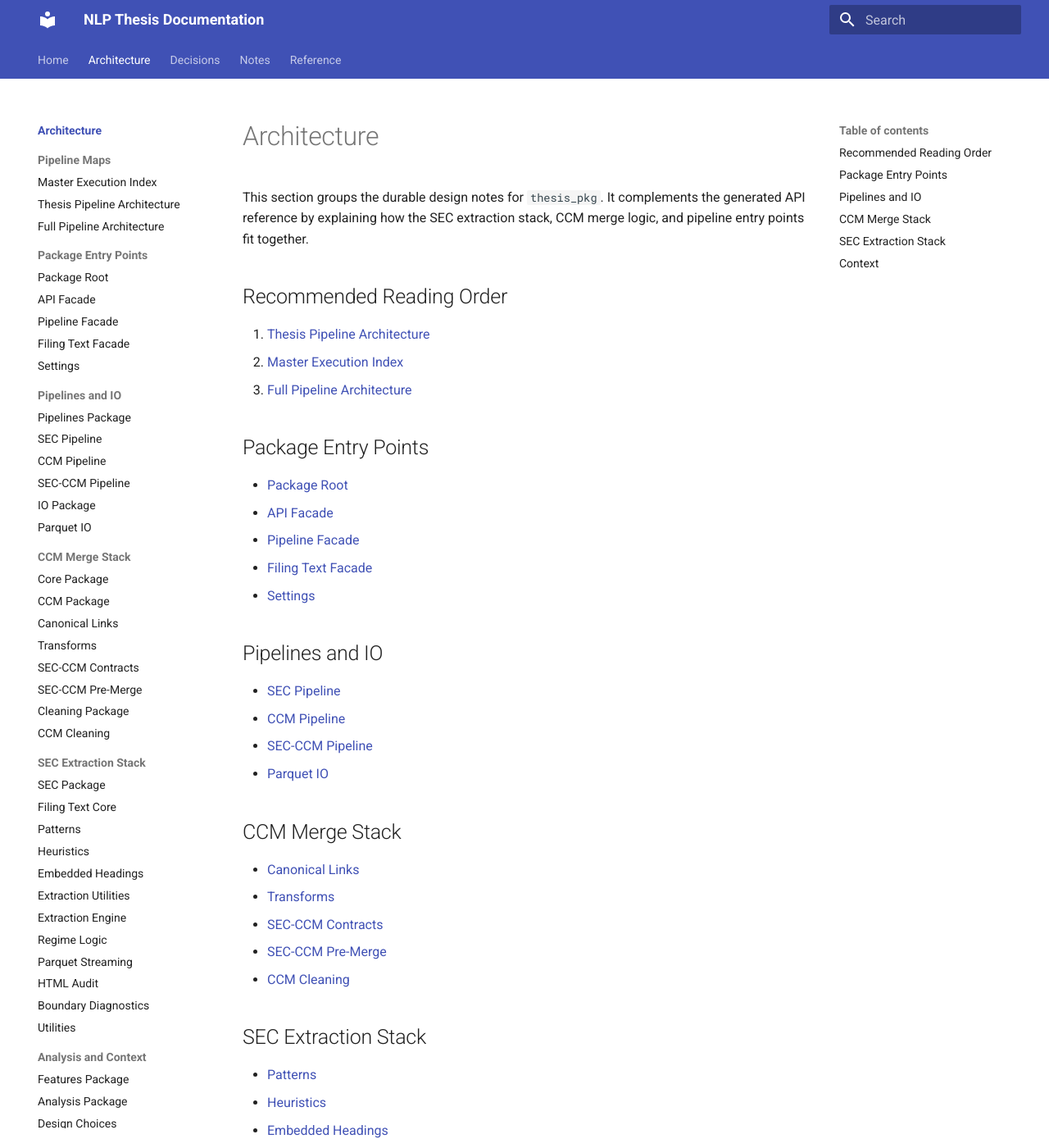
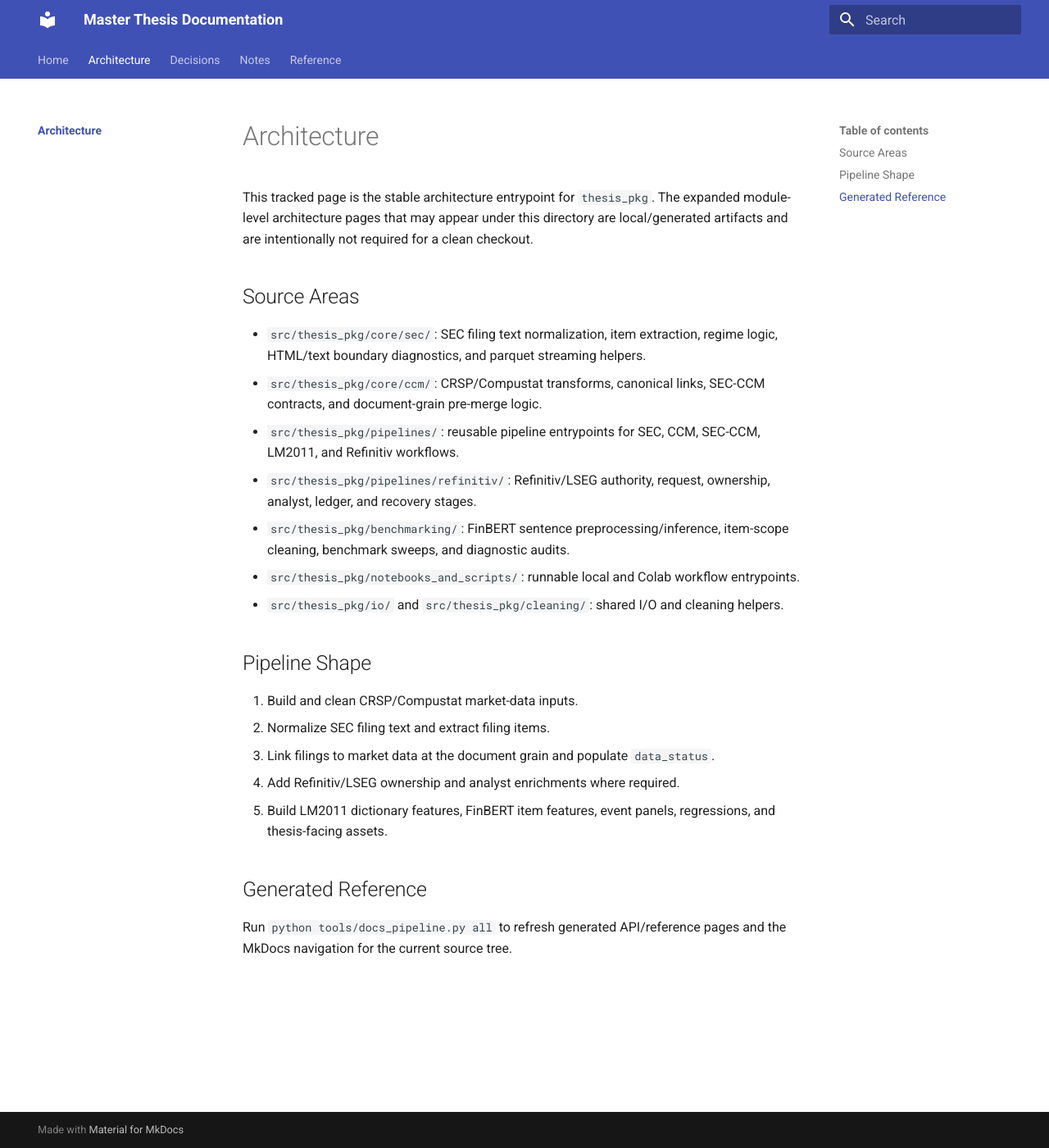
Before and after one commit to Erew42/NLP_Thesis, an MkDocs documentation site: the page built from docs/architecture/index.md, in a window 1280 px wide and 1400 px high. Shown: the whole window at 82% size. Built offline with MkDocs 1.6.1 and Material for MkDocs 9.7.7, drawn with Linux system fonts in a browser that asks for light colours; some of the changed text lies outside the part shown.

```diff
--- a/docs/architecture/index.md
+++ b/docs/architecture/index.md
@@ -1,50 +1,38 @@
 # Architecture
 
-This section groups the durable design notes for `thesis_pkg`. It complements the generated API reference by explaining how the SEC extraction stack, CCM merge logic, and pipeline entry points fit together.
+This tracked page is the stable architecture entrypoint for `thesis_pkg`. The
+expanded module-level architecture pages that may appear under this directory
+are local/generated artifacts and are intentionally not required for a clean
+checkout.
 
-## Recommended Reading Order
+## Source Areas
 
-1. [Thesis Pipeline Architecture](FINAL_THESIS_PIPELINE.md)
-2. [Master Execution Index](00_master_index.md)
-3. [Full Pipeline Architecture](FULL_PIPELINE_ARCHITECTURE.md)
+- `src/thesis_pkg/core/sec/`: SEC filing text normalization, item extraction,
+  regime logic, HTML/text boundary diagnostics, and parquet streaming helpers.
+- `src/thesis_pkg/core/ccm/`: CRSP/Compustat transforms, canonical links,
+  SEC-CCM contracts, and document-grain pre-merge logic.
+- `src/thesis_pkg/pipelines/`: reusable pipeline entrypoints for SEC, CCM,
+  SEC-CCM, LM2011, and Refinitiv workflows.
+- `src/thesis_pkg/pipelines/refinitiv/`: Refinitiv/LSEG authority, request,
+  ownership, analyst, ledger, and recovery stages.
+- `src/thesis_pkg/benchmarking/`: FinBERT sentence preprocessing/inference,
+  item-scope cleaning, benchmark sweeps, and diagnostic audits.
+- `src/thesis_pkg/notebooks_and_scripts/`: runnable local and Colab workflow
+  entrypoints.
+- `src/thesis_pkg/io/` and `src/thesis_pkg/cleaning/`: shared I/O and cleaning
+  helpers.
 
-## Package Entry Points
+## Pipeline Shape
 
-- [Package Root](16___init__.md)
-- [API Facade](14_api.md)
-- [Pipeline Facade](17_pipeline.md)
-- [Filing Text Facade](18_filing_text.md)
-- [Settings](01_settings.md)
+1. Build and clean CRSP/Compustat market-data inputs.
+2. Normalize SEC filing text and extract filing items.
+3. Link filings to market data at the document grain and populate
+   `data_status`.
+4. Add Refinitiv/LSEG ownership and analyst enrichments where required.
+5. Build LM2011 dictionary features, FinBERT item features, event panels,
+   regressions, and thesis-facing assets.
 
-## Pipelines and IO
+## Generated Reference
 
-- [SEC Pipeline](25_sec_pipeline.md)
-- [CCM Pipeline](22_ccm_pipeline.md)
-- [SEC-CCM Pipeline](19_sec_ccm_pipeline.md)
-- [Parquet IO](26_parquet.md)
-
-## CCM Merge Stack
-
-- [Canonical Links](24_canonical_links.md)
-- [Transforms](23_transforms.md)
-- [SEC-CCM Contracts](21_sec_ccm_contracts.md)
-- [SEC-CCM Pre-Merge](20_sec_ccm_premerge.md)
-- [CCM Cleaning](13_ccm_cleaning.md)
-
-## SEC Extraction Stack
-
-- [Patterns](32_patterns.md)
-- [Heuristics](29_heuristics.md)
-- [Embedded Headings](08_embedded_headings.md)
-- [Extraction Utilities](33_extraction_utils.md)
-- [Extraction Engine](28_extraction.md)
-- [Regime Logic](31_regime.md)
-- [Parquet Streaming](06_parquet_stream.md)
-- [HTML Audit](07_html_audit.md)
-- [Boundary Diagnostics](05_suspicious_boundary_diagnostics.md)
-- [Utilities](30_utilities.md)
-
-## Context
-
-- [Design Choices](98_design_choices.md)
-- [Literature Mapping](99_literature_mapping.md)
+Run `python tools/docs_pipeline.py all` to refresh generated API/reference pages
+and the MkDocs navigation for the current source tree.
--- a/mkdocs.yml
+++ b/mkdocs.yml
@@ -1,7 +1,9 @@
-site_name: NLP Thesis Documentation
+site_name: Master Thesis Documentation
 site_description: Documentation for thesis_pkg SEC extraction, SEC-CCM linking, and analysis tooling.
 site_url: ""
 repo_url: ""
+exclude_docs: |
+  reference/builder_semantics*.md
 
 theme:
   name: material
@@ -43,58 +45,9 @@ nav:
   - Home: index.md
   - Architecture:
     - Overview: architecture/index.md
-    - Pipeline Maps:
-      - Master Execution Index: architecture/00_master_index.md
-      - Thesis Pipeline Architecture: architecture/FINAL_THESIS_PIPELINE.md
-      - Full Pipeline Architecture: architecture/FULL_PIPELINE_ARCHITECTURE.md
-    - Package Entry Points:
-      - Package Root: architecture/16___init__.md
-      - API Facade: architecture/14_api.md
-      - Pipeline Facade: architecture/17_pipeline.md
-      - Filing Text Facade: architecture/18_filing_text.md
-      - Settings: architecture/01_settings.md
-    - Pipelines and IO:
-      - Pipelines Package: architecture/02___init__.md
-      - SEC Pipeline: architecture/25_sec_pipeline.md
-      - CCM Pipeline: architecture/22_ccm_pipeline.md
-      - SEC-CCM Pipeline: architecture/19_sec_ccm_pipeline.md
-      - IO Package: architecture/03___init__.md
-      - Parquet IO: architecture/26_parquet.md
-    - CCM Merge Stack:
-      - Core Package: architecture/11___init__.md
-      - CCM Package: architecture/10___init__.md
-      - Canonical Links: architecture/24_canonical_links.md
-      - Transforms: architecture/23_transforms.md
-      - SEC-CCM Contracts: architecture/21_sec_ccm_contracts.md
-      - SEC-CCM Pre-Merge: architecture/20_sec_ccm_premerge.md
-      - Cleaning Package: architecture/12___init__.md
-      - CCM Cleaning: architecture/13_ccm_cleaning.md
-    - SEC Extraction Stack:
-      - SEC Package: architecture/09___init__.md
-      - Filing Text Core: architecture/27_filing_text.md
-      - Patterns: architecture/32_patterns.md
-      - Heuristics: architecture/29_heuristics.md
-      - Embedded Headings: architecture/08_embedded_headings.md
-      - Extraction Utilities: architecture/33_extraction_utils.md
-      - Extraction Engine: architecture/28_extraction.md
-      - Regime Logic: architecture/31_regime.md
-      - Parquet Streaming: architecture/06_parquet_stream.md
-      - HTML Audit: architecture/07_html_audit.md
-      - Boundary Diagnostics: architecture/05_suspicious_boundary_diagnostics.md
-      - Utilities: architecture/30_utilities.md
-    - Analysis and Context:
-      - Features Package: architecture/04___init__.md
-      - Analysis Package: architecture/15___init__.md
-      - Design Choices: architecture/98_design_choices.md
-      - Literature Mapping: architecture/99_literature_mapping.md
   - Decisions: decisions/index.md
   - Notes:
-    - Overview: other/index.md
-    - DataStatus Reference: other/data_status.md
-    - SEC-CCM Pre-Merge Contract: other/sec_ccm_premerge.md
-    - CCM Code Review: other/ccm_code_review.md
     - Docstring Audit Report: docstring_audit_report.md
-    - Behavior Evidence Plan: other/PLAN_P2_Mcdoc.md
   # BEGIN AUTO-REFERENCE-NAV
   - Reference:
     - Overview: reference/index.md
@@ -102,6 +55,30 @@ nav:
     - thesis_pkg: reference/__init__.md
     - analysis:
       - Overview: reference/analysis/__init__.md
+    - benchmarking:
+      - Overview: reference/benchmarking/__init__.md
+      - contracts: reference/benchmarking/contracts.md
+      - finbert_analysis: reference/benchmarking/finbert_analysis.md
+      - finbert_benchmark: reference/benchmarking/finbert_benchmark.md
+      - finbert_bucket_length_tuning: reference/benchmarking/finbert_bucket_length_tuning.md
+      - finbert_dataset: reference/benchmarking/finbert_dataset.md
+      - finbert_sentence_confusion_review: reference/benchmarking/finbert_sentence_confusion_review.md
+      - finbert_sentence_examples: reference/benchmarking/finbert_sentence_examples.md
+      - finbert_sentence_preprocessing: reference/benchmarking/finbert_sentence_preprocessing.md
+      - finbert_staged_inference: reference/benchmarking/finbert_staged_inference.md
+      - finbert_tail_features: reference/benchmarking/finbert_tail_features.md
+      - finbert_visible_prefix: reference/benchmarking/finbert_visible_prefix.md
+      - item7_lm_floor_sweep: reference/benchmarking/item7_lm_floor_sweep.md
+      - item_text_cleaning: reference/benchmarking/item_text_cleaning.md
+      - manifest_contracts: reference/benchmarking/manifest_contracts.md
+      - multisurface_audit: reference/benchmarking/multisurface_audit.md
+      - run_logging: reference/benchmarking/run_logging.md
+      - sample_item_cleaning_sentence_diagnostics: reference/benchmarking/sample_item_cleaning_sentence_diagnostics.md
+      - sentence_length_visualization: reference/benchmarking/sentence_length_visualization.md
+      - sentence_split_quality_assessment: reference/benchmarking/sentence_split_quality_assessment.md
+      - sentences: reference/benchmarking/sentences.md
+      - sweep: reference/benchmarking/sweep.md
+      - token_lengths: reference/benchmarking/token_lengths.md
     - cleaning:
       - Overview: reference/cleaning/__init__.md
       - ccm_cleaning: reference/cleaning/ccm_cleaning.md
@@ -110,6 +87,7 @@ nav:
       - ccm:
         - Overview: reference/core/ccm/__init__.md
         - canonical_links: reference/core/ccm/canonical_links.md
+        - lm2011: reference/core/ccm/lm2011.md
         - sec_ccm_contracts: reference/core/ccm/sec_ccm_contracts.md
         - sec_ccm_premerge: reference/core/ccm/sec_ccm_premerge.md
         - transforms: reference/core/ccm/transforms.md
@@ -121,6 +99,9 @@ nav:
         - filing_text: reference/core/sec/filing_text.md
         - heuristics: reference/core/sec/heuristics.md
         - html_audit: reference/core/sec/html_audit.md
+        - lm2011_cleaning: reference/core/sec/lm2011_cleaning.md
+        - lm2011_dictionary: reference/core/sec/lm2011_dictionary.md
+        - lm2011_text: reference/core/sec/lm2011_text.md
         - parquet_stream: reference/core/sec/parquet_stream.md
         - patterns: reference/core/sec/patterns.md
         - regime: reference/core/sec/regime.md
@@ -130,12 +111,42 @@ nav:
       - Overview: reference/features/__init__.md
     - io:
       - Overview: reference/io/__init__.md
+      - excel: reference/io/excel.md
       - parquet: reference/io/parquet.md
     - notebooks_and_scripts:
+      - finbert_item_analysis_runner: reference/notebooks_and_scripts/finbert_item_analysis_runner.md
+      - lm2011_finbert_robustness_runner: reference/notebooks_and_scripts/lm2011_finbert_robustness_runner.md
+      - lm2011_phase0_validation_audit: reference/notebooks_and_scripts/lm2011_phase0_validation_audit.md
+      - lm2011_sample_post_refinitiv_runner: reference/notebooks_and_scripts/lm2011_sample_post_refinitiv_runner.md
+      - refinitiv_local_api_runner: reference/notebooks_and_scripts/refinitiv_local_api_runner.md
       - sec_ccm_unified_runner: reference/notebooks_and_scripts/sec_ccm_unified_runner.md
     - pipelines:
       - Overview: reference/pipelines/__init__.md
+      - refinitiv:
+        - Overview: reference/pipelines/refinitiv/__init__.md
+        - analyst: reference/pipelines/refinitiv/analyst.md
+        - authority: reference/pipelines/refinitiv/authority.md
+        - bridge: reference/pipelines/refinitiv/bridge.md
+        - doc_ownership: reference/pipelines/refinitiv/doc_ownership.md
+        - instrument_authority: reference/pipelines/refinitiv/instrument_authority.md
+        - lseg_analyst_api: reference/pipelines/refinitiv/lseg_analyst_api.md
+        - lseg_api_common: reference/pipelines/refinitiv/lseg_api_common.md
+        - lseg_api_execution: reference/pipelines/refinitiv/lseg_api_execution.md
+        - lseg_batching: reference/pipelines/refinitiv/lseg_batching.md
+        - lseg_ledger: reference/pipelines/refinitiv/lseg_ledger.md
+        - lseg_lookup_api: reference/pipelines/refinitiv/lseg_lookup_api.md
+        - lseg_ownership_api: reference/pipelines/refinitiv/lseg_ownership_api.md
+        - lseg_provider: reference/pipelines/refinitiv/lseg_provider.md
+        - lseg_recovery: reference/pipelines/refinitiv/lseg_recovery.md
+        - lseg_stage_audit: reference/pipelines/refinitiv/lseg_stage_audit.md
+        - ownership: reference/pipelines/refinitiv/ownership.md
+        - resolution: reference/pipelines/refinitiv/resolution.md
       - ccm_pipeline: reference/pipelines/ccm_pipeline.md
+      - lm2011_extension: reference/pipelines/lm2011_extension.md
+      - lm2011_pipeline: reference/pipelines/lm2011_pipeline.md
+      - lm2011_regressions: reference/pipelines/lm2011_regressions.md
+      - lm2011_validation_audit: reference/pipelines/lm2011_validation_audit.md
+      - refinitiv_bridge_pipeline: reference/pipelines/refinitiv_bridge_pipeline.md
       - sec_ccm_pipeline: reference/pipelines/sec_ccm_pipeline.md
       - sec_pipeline: reference/pipelines/sec_pipeline.md
     - api: reference/api.md
--- a/scaffold_docs.py
+++ b/scaffold_docs.py
@@ -297,7 +297,7 @@ def _update_mkdocs_nav(mkdocs_config: Path, nav_lines: list[str]) -> None:
 def _bootstrap_top_level_docs(docs_dir: Path) -> None:
     docs_dir.mkdir(parents=True, exist_ok=True)
     (docs_dir / "index.md").write_text(
-        "# NLP Thesis Documentation\n\nWelcome to the documentation site.\n",
+        "# Master Thesis Documentation\n\nWelcome to the documentation site.\n",
         encoding="utf-8",
     )
     (docs_dir / "architecture").mkdir(parents=True, exist_ok=True)
```
Also changed, not shown: README.md (+196 -63 lines), docs/decisions/index.md (+1 -1 lines), docs/index.md (+13 -8 lines).
